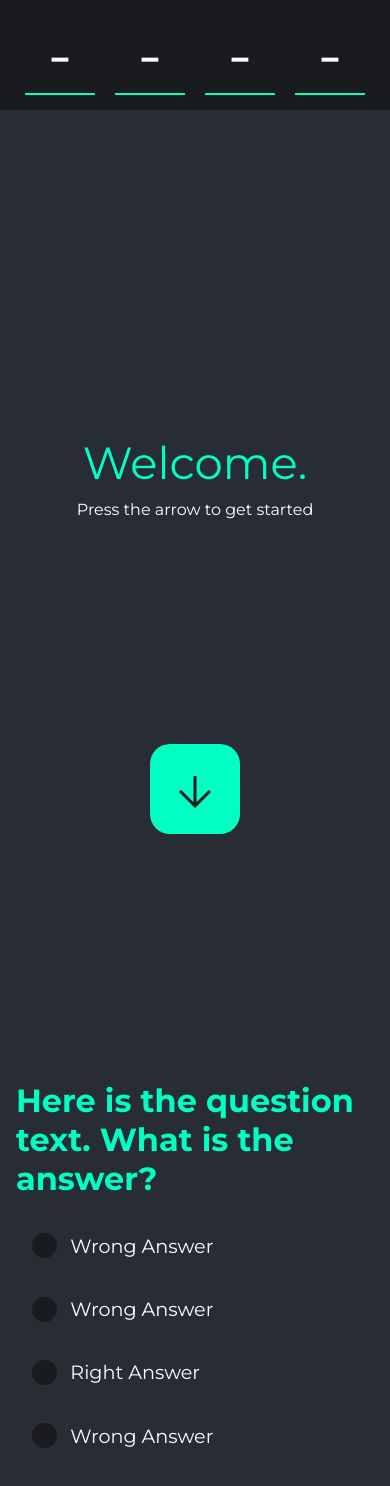
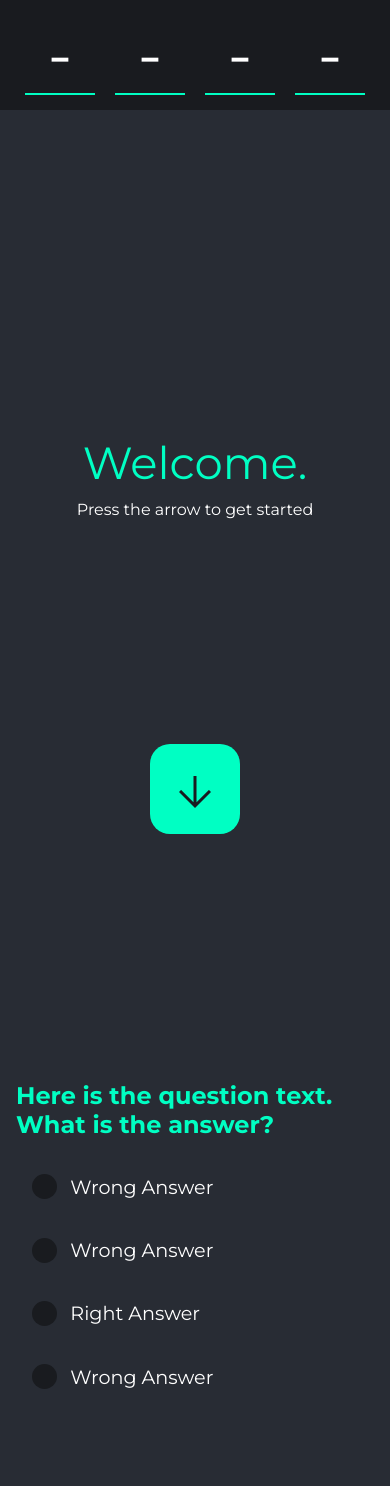
Before and after one commit to hollyefig/Questionnaire, a React (Create React App) app: page / in a window 390 px wide. Shown: the top 1486 px of the page. Built offline with nearby package versions, Linux system fonts and the light colour scheme.

Commit message:
edited scrolling, zindex on fixed top

```diff
--- a/src/App.js
+++ b/src/App.js
@@ -33,7 +33,7 @@ function App() {
     const observer = new IntersectionObserver(observeCallback, {
       root: null,
       rootMargin: "0px",
-      threshold: 0,
+      threshold: 0.5,
     });
 
     const q1 = q1ref.current,
--- a/src/components/fixedTop/fixedTop.css
+++ b/src/components/fixedTop/fixedTop.css
@@ -4,6 +4,7 @@
   height: var(--fixedTopSpace);
   position: fixed;
   animation: slideDown 1s ease-in forwards;
+  z-index: 10;
 }
 
 @keyframes slideDown {
--- a/src/components/questions/questions.css
+++ b/src/components/questions/questions.css
@@ -84,4 +84,7 @@
   .qAnswerWrapper {
     width: 100%;
   }
+  .qHeading > h2 {
+    font-size: 1.5rem;
+  }
 }
```
